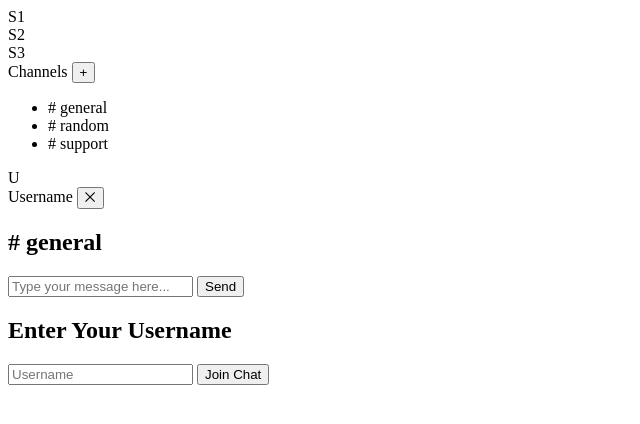
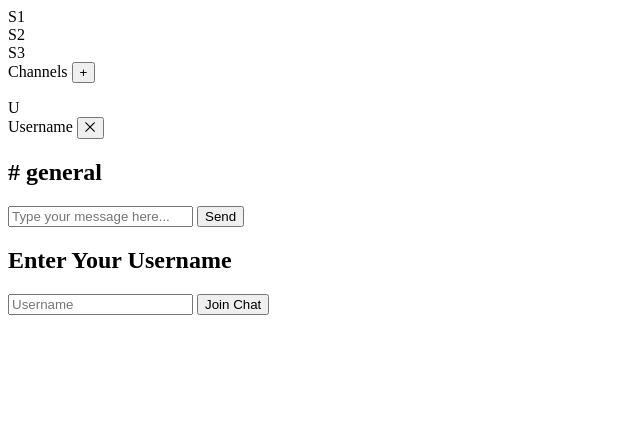
Before and after one commit to SkylzzkHub/discordian, a website: page index.html in a window 1280 px wide. Shown: the whole page, without its empty margins (0-640 px from the left). Drawn offline with nearby package versions, Linux system fonts and the light colour scheme; no server answers.

Commit message:
Update index.html

```diff
--- a/index.html
+++ b/index.html
@@ -23,10 +23,7 @@
           <button id="add-channel" title="Add Channel">+</button>
         </div>
         <ul id="channel-list">
-          <li class="channel active"># general</li>
-          <li class="channel"># random</li>
-          <li class="channel"># support</li>
-          <!-- Add more channels as needed -->
+          <!-- Channels will be dynamically added here -->
         </ul>
       </div>
       <div class="user-profile">
@@ -39,8 +36,7 @@
     <!-- Chat Area -->
     <div class="chat-area">
       <div class="chat-header">
-        <h2># general</h2>
-        <!-- Additional header elements can be added here -->
+        <h2 id="current-channel"># general</h2>
       </div>
       <div id="messages" class="messages">
         <!-- Messages will appear here -->
```
